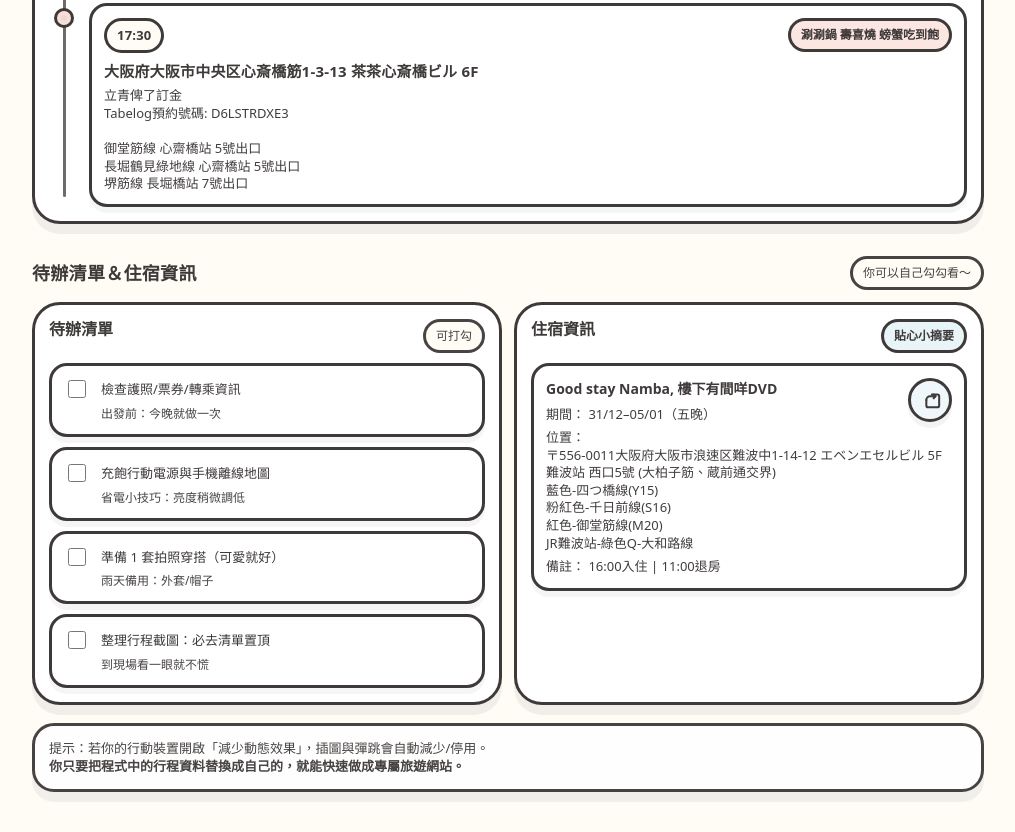
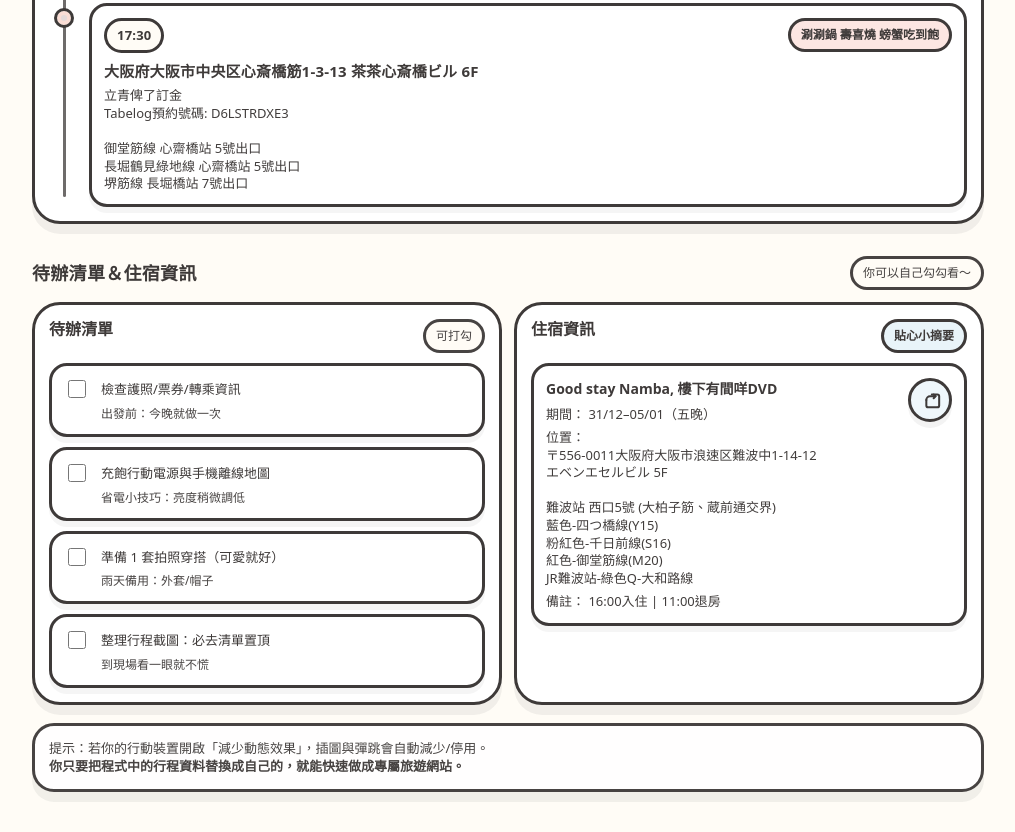
Before and after one commit to pikyiuyyy/pikyiuyyy, a plain HTML site: page index.html in a window 1280 px wide. Shown: the part 1231-2063 px from the top of the page, without its empty margins (132-1147 px from the left). Drawn offline with Linux system fonts and the light colour scheme; a web font is replaced by a local one.

Commit message:
Update index.html

```diff
--- a/index.html
+++ b/index.html
@@ -1260,7 +1260,7 @@
         {
           name: "Good stay Namba, 樓下有間咩DVD",
           period: "31/12–05/01（五晚）",
-          address: ["〒556-0011大阪府大阪市浪速区難波中1-14-12 エベンエセルビル 5F", "難波站 西口5號 (大柏子筋、蔵前通交界)", "藍色-四つ橋線(Y15) ", "粉紅色-千日前線(S16) ", "紅色-御堂筋線(M20) ", "JR難波站-綠色Q-大和路線"],
+          address: ["〒556-0011大阪府大阪市浪速区難波中1-14-12", "エベンエセルビル 5F", "", "難波站 西口5號 (大柏子筋、蔵前通交界)", "藍色-四つ橋線(Y15) ", "粉紅色-千日前線(S16) ", "紅色-御堂筋線(M20) ", "JR難波站-綠色Q-大和路線"],
           notes: "16:00入住 | 11:00退房",
 
           // ✅ 新增：住宿連結（把網址換成你的）
```
